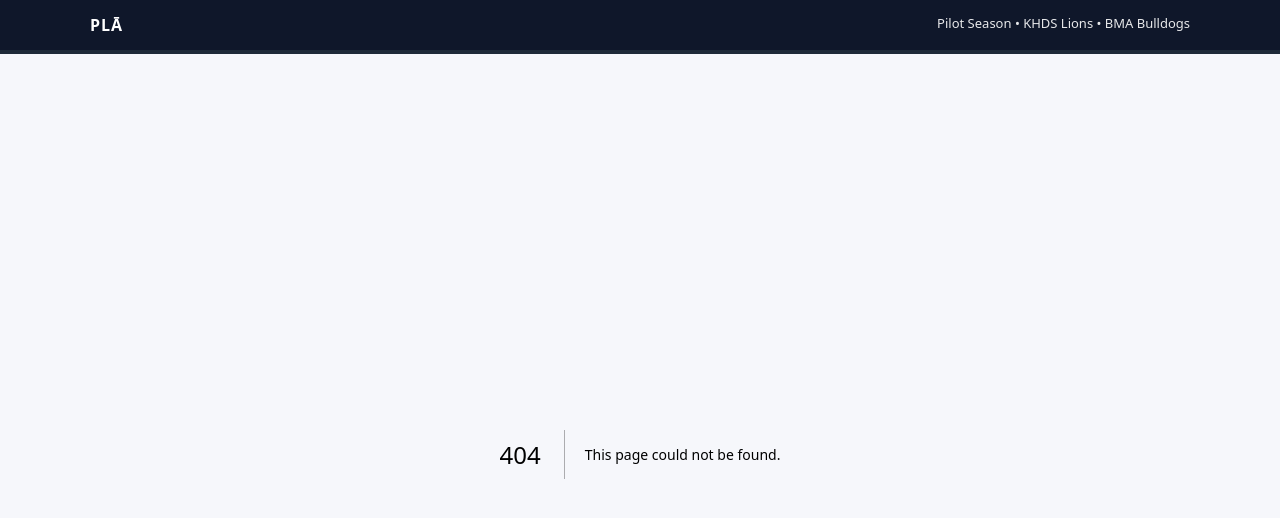
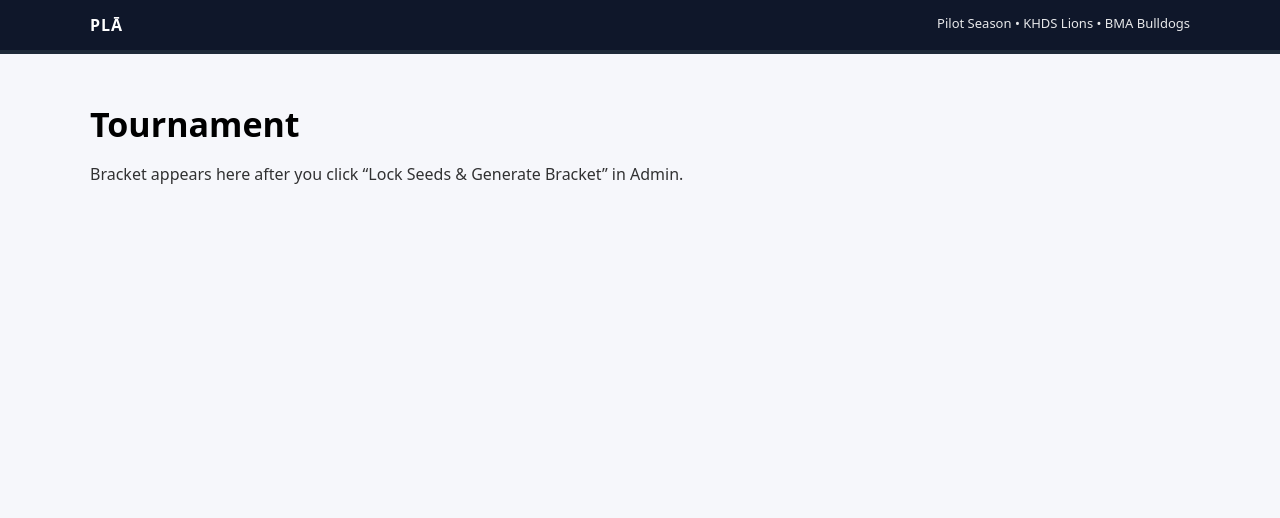
Before and after one commit to PLA2026/plaleague, a Next.js app: page /tournament in a window 1280 px wide. Before the commit this address had no page. Shown: the top 518 px of the page. Built offline with nearby package versions, Linux system fonts and the light colour scheme.

Commit message:
Add tournament page placeholder

```diff
--- /dev/null
+++ b/app/tournament/page.tsx
@@ -0,0 +1,10 @@
+export default function TournamentPage() {
+  return (
+    <main style={{ padding: 24, maxWidth: 1100, margin: "0 auto" }}>
+      <h1 style={{ fontSize: 34, marginBottom: 6 }}>Tournament</h1>
+      <p style={{ opacity: 0.8 }}>
+        Bracket appears here after you click “Lock Seeds &amp; Generate Bracket” in Admin.
+      </p>
+    </main>
+  );
+}
```
